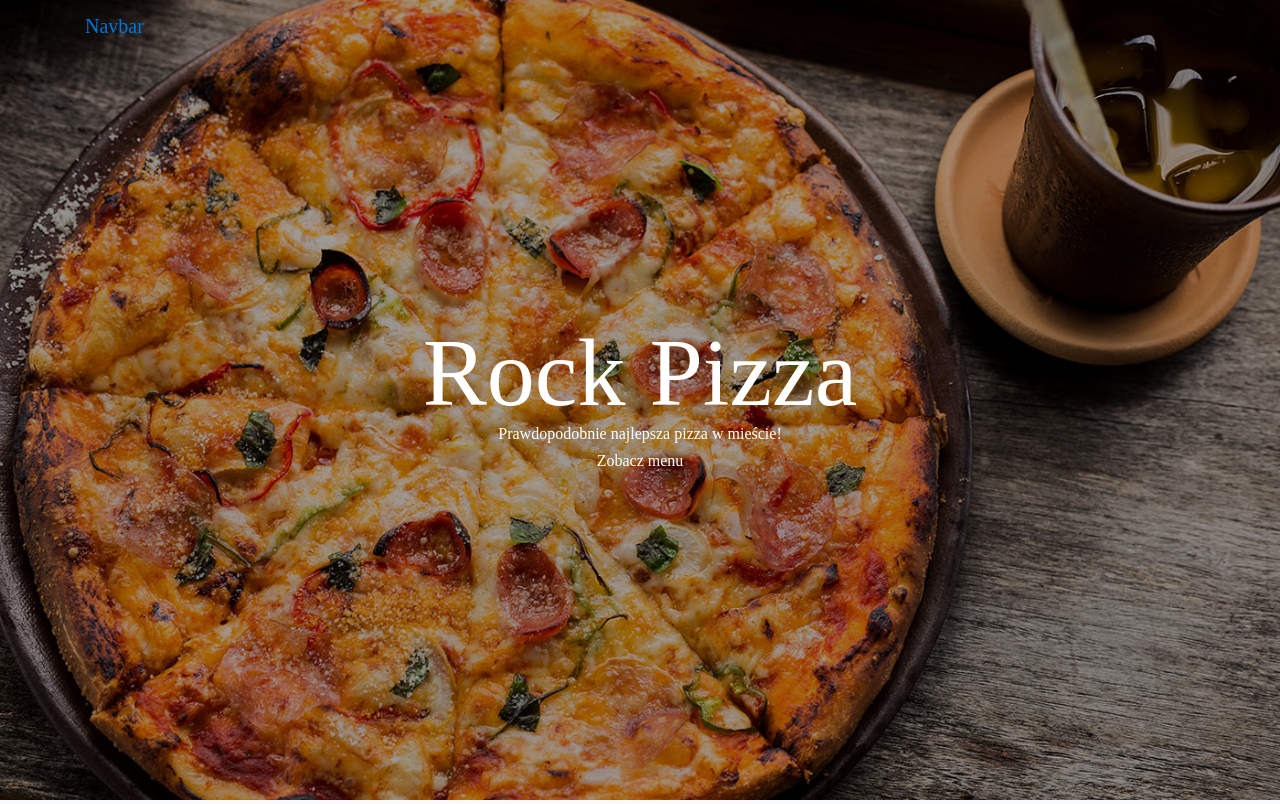
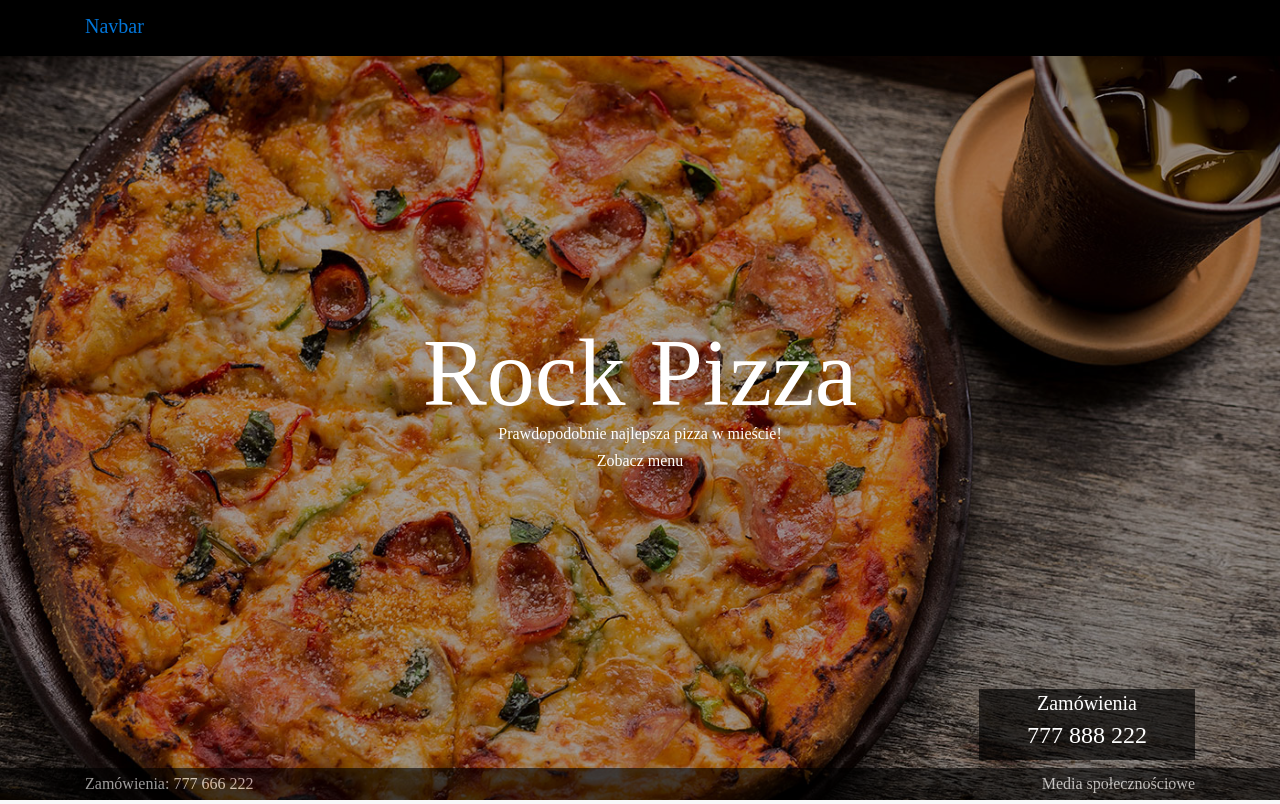
Before and after one commit to patrykbaklaj/RockPizza, a website built with webpack: page index.html in a window 1280 px wide. Shown: the top 804 px of the page. Built offline with nearby package versions, Linux system fonts and the light colour scheme.

Commit message:
Add footer and contact section

```diff
--- a/index.html
+++ b/index.html
@@ -14,7 +14,7 @@
 </head>
 <body ng-app="RockPizza" ng-controller="MainController">
   <header>
-    <nav class="navbar navbar-expand-lg navbar-dark bg-dark fixed-top">
+    <nav id="navbar" class="navbar navbar-expand-lg navbar-dark fixed-top">
       <div class="container">
         <a class="navbar-brand" href="#">Navbar</a>
         <button class="navbar-toggler" type="button" data-toggle="collapse" data-target="#navbarTogglerDemo02" aria-controls="navbarTogglerDemo02" aria-expanded="false" aria-label="Toggle navigation">
@@ -43,6 +43,10 @@
       <div class="outer_container">
         <div class="container">
           <div class="intro_header d-flex flex-column justify-content-center align-items-center">
+            <div class="phone-intro text-center">
+              <h5 class="h5">Zamówienia</h5>
+              <h4 class="h4">777 888 222</h4>
+            </div>
             <h1 class="text-center display-1">Rock Pizza</h1>
             <p>Prawdopodobnie najlepsza pizza w mieście!</p>
             <a class="btn btn-dark">Zobacz menu</a>
@@ -197,8 +201,8 @@
         </div>
       </section>
 
-      <section id="about" class="pb-5">
-        <div class="outer_container pt-3">
+      <section id="about" class="">
+        <div class="outer_container pt-3 pb-5">
 
           <div class="container">
             <div class="mb-3">
@@ -294,8 +298,41 @@
         </div>
       </section>
 
+      <section id="contact" class="pt-5 pb-5">
+        <div class="container">
+
+          <h2 class="display-4 mb-5">Kontakt</h2>
+          <hr>
+          <div class="row mt-4">
+            <div class="col-md-6">
+              <h3 class="h3 text-center">Zamówienia</h3>
+              <h5 class="h5 text-center">Zamówienia przyjmujemy telefonicznie lub przez koszyk zakupowy.</h5>
+              <h5 class="h5 text-center">Tel: 777 666 222</h5>
+
+            </div>
+            <div class="col-md-6">
+              <h3 class="h3 text-center">Kontakt</h3>
+              <h5 class="h5 text-center">os. Na Miasteczku</h5>
+              <h5 class="h5 text-center">61-655 Poznań</h5>
+            </div>
+          </div>
+        </div>
+      </section>
+
     </main>
     <footer>
+      <div id="footer" class="fixed-bottom">
+        <div class="container">
+          <div class="row pt-2 pb-2">
+            <div class="col">
+              Zamówienia: 777 666 222
+            </div>
+            <div class="col text-right">
+              Media społecznościowe
+            </div>
+          </div>
+        </div>
+      </nav>
     </footer>
 
 
--- a/scss/style.scss
+++ b/scss/style.scss
@@ -1,6 +1,15 @@
 @import "./partials/reset";
 @import "./partials/animations";
 
+#navbar, #footer {
+  color: white;
+  background-color: rgb(0, 0, 0);
+  opacity: 0.6;
+  transition: all 0.35s;
+  &:hover {
+    opacity: 1;
+  }
+}
 
 #intro {
   height: 100vh;
@@ -20,9 +29,17 @@
       width: 100%;
       height: 100%;
       color: white;
+      position: relative;
       h1 {
         // font-size: 6em;
       }
+    }
+    .phone-intro {
+      background: rgba(0, 0, 0, 0.65);
+      padding: 0.2rem 3em;
+      position: absolute;
+      bottom: 5%;
+      right: 0;
     }
   }
 }
```
Also changed, not shown: build/main.css.
